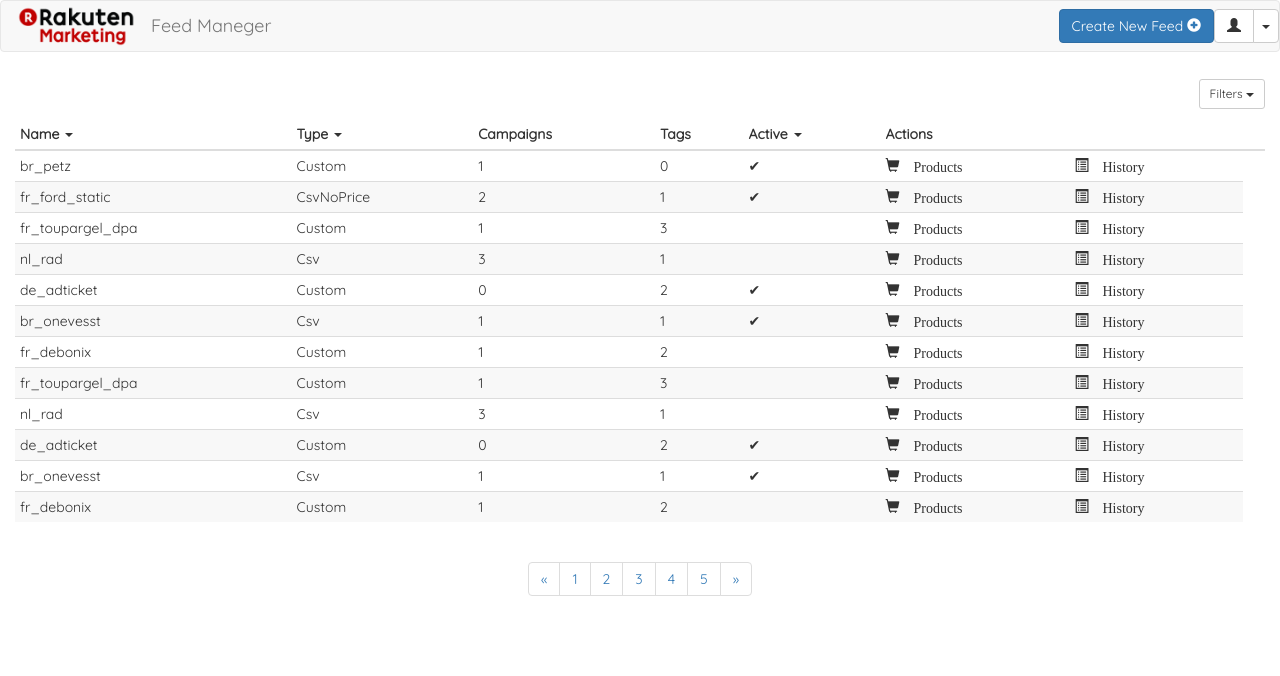
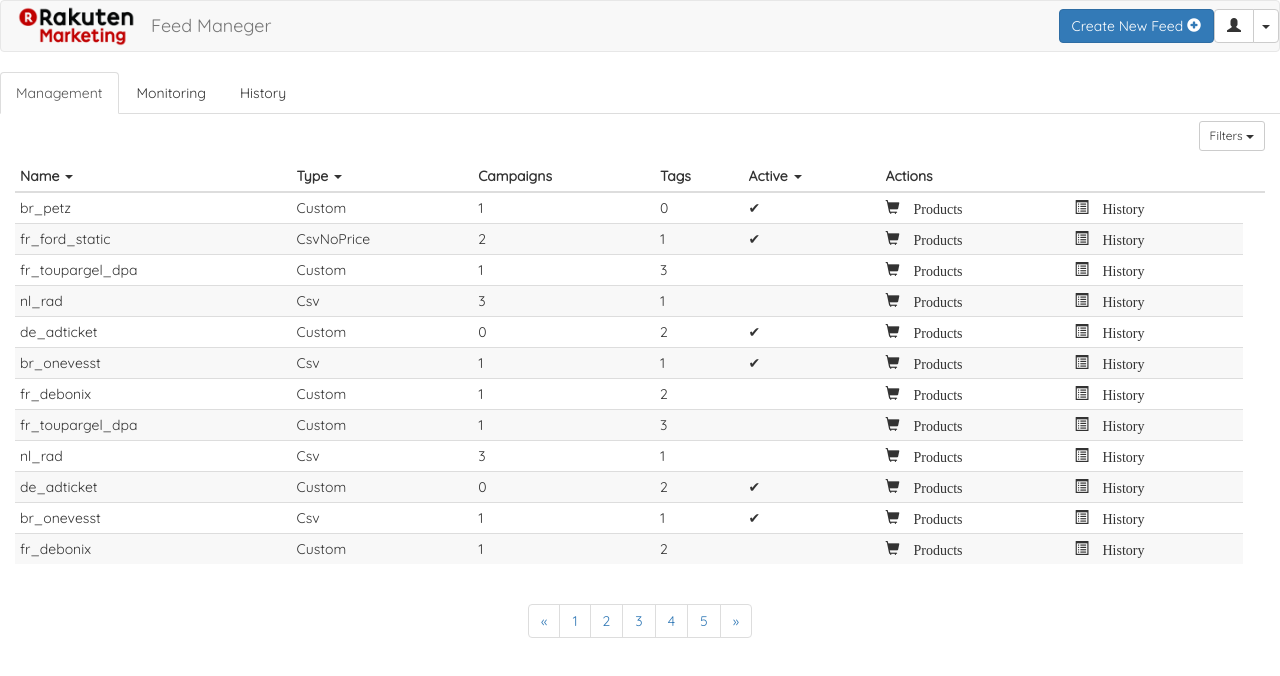
Before and after one commit to Rubiromi/feed-maneger, an Angular app: page /feeds in a window 1280 px wide. Shown: the top 676 px of the page. Built offline with nearby package versions, Linux system fonts and the light colour scheme.

Commit message:
changed cursor to pointer for clickable items

```diff
--- a/src/app/app.component.html
+++ b/src/app/app.component.html
@@ -30,10 +30,10 @@
 	</div>
 </nav>
 
-<!-- <ul class="nav nav-tabs">
+<ul class="nav nav-tabs"> <!-- Set it not to show on feed-new page -->
   <li role="presentation" class="active"><a href="#">Management</a></li>
   <li role="presentation"><a href="#">Monitoring</a></li>
   <li role="presentation"><a href="#">History</a></li>
-</ul> -->
+</ul>
 
 <router-outlet></router-outlet>
--- a/src/styles.css
+++ b/src/styles.css
@@ -6,6 +6,7 @@ a, a:link {
 
 a:hover {
 	text-decoration: none; /* no underline */
+	cursor: pointer;
 }
 
 a:active {
```
